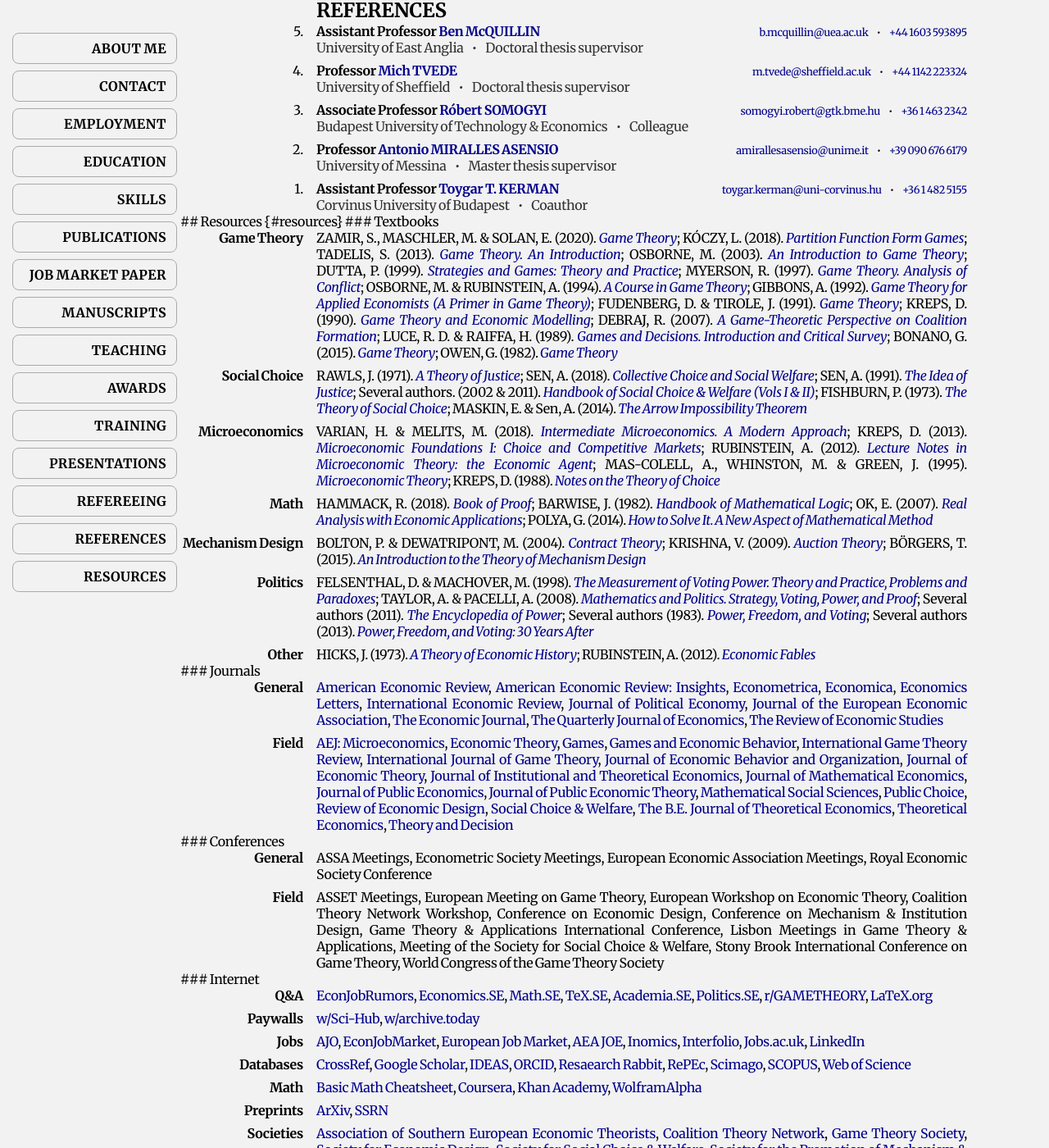
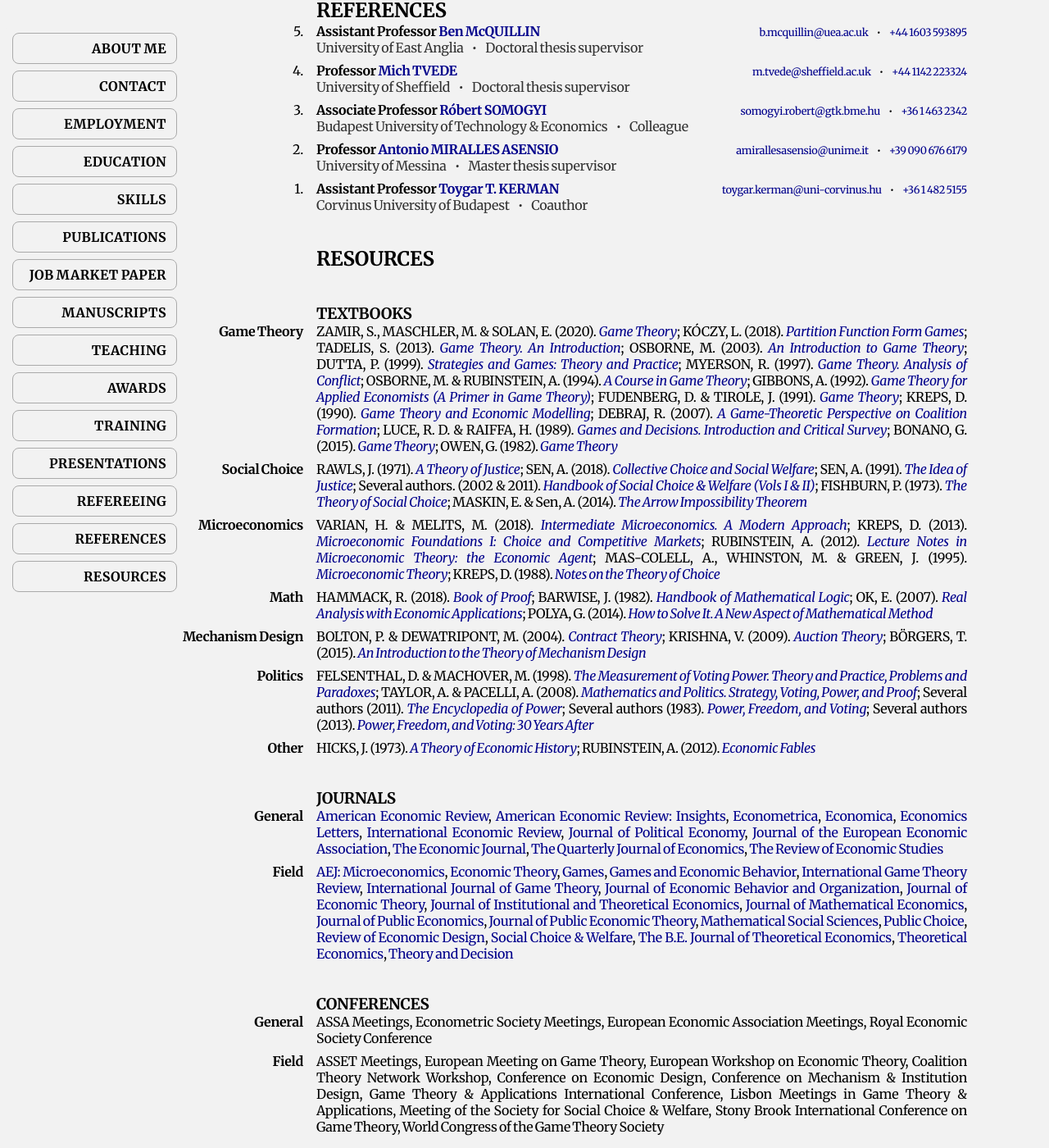
Before and after one commit to HectorHermidaRivera/hectorhermidarivera.github.io, a Jekyll site: the page built from index.md, in a window 1280 px wide and 1400 px high, scrolled down 2629 px. Shown: the whole window at 82% size. Built offline with Jekyll 4.4.1, drawn with Linux system fonts in a browser that asks for light colours; a style sheet for code colours, icons or effects is not loaded.

Commit message:
Update index.md

```diff
--- a/index.md
+++ b/index.md
@@ -494,12 +494,6 @@ title: Home
 
 </div>
 
-
-
-<div class="hide-on-small">
-
-
-
 ## Resources {#resources}
 
 ### Textbooks
@@ -585,7 +579,3 @@ title: Home
   <div class="value"><a href="https://arielrubinstein.tau.ac.il">Ariel Rubinstein</a>, <a href="https://web.stanford.edu/~jacksonm/">Matthew O. Jackson</a>, <a href="https://gametheory.life">gametheory.life</a>, <a href="https://www.gametheory.net">Game Theory net</a></div>
 
 </div>
-
-
-
-</div>
```
